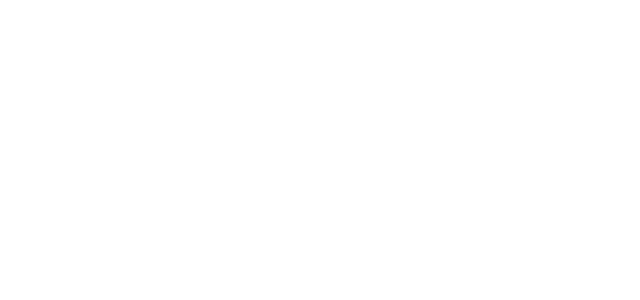
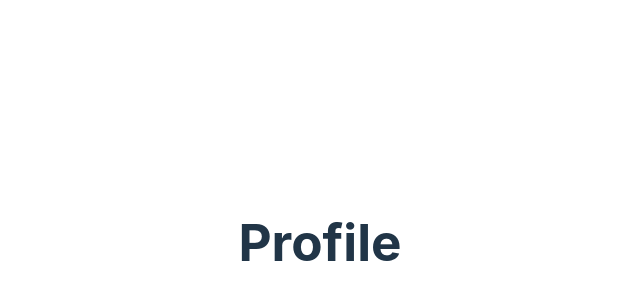
Before and after one commit to regovariff/todo-app, a React (Vite) app: page /profile in a window 1280 px wide. Before the commit this address had no page. Shown: the part 158-458 px from the top of the page, without its empty margins (320-960 px from the left). Built offline with nearby package versions, Linux system fonts and the light colour scheme.

Commit message:
create profile page

```diff
--- a/src/App.tsx
+++ b/src/App.tsx
@@ -2,6 +2,7 @@
 import "./App.css";
 import SignUp from './pages/SignUp';
 import SignIn from './pages/SignIn';
+import Profile from './pages/Profile';
 
 function App() {
   return (
@@ -11,6 +12,7 @@
           <Route path="/" element={<Navigate to="/sign-in" />} />
           <Route path="/sign-up" element={<SignUp />} />
           <Route path="/sign-in" element={<SignIn />} />
+          <Route path="/profile" element={<Profile />} />
         </Routes>
       </Router>
     </>
--- /dev/null
+++ b/src/pages/Profile.tsx
@@ -0,0 +1,11 @@
+
+function Profile() {
+
+    return (
+        <>
+        <h1>Profile</h1>
+        </>
+    );
+}
+
+export default Profile;
```
